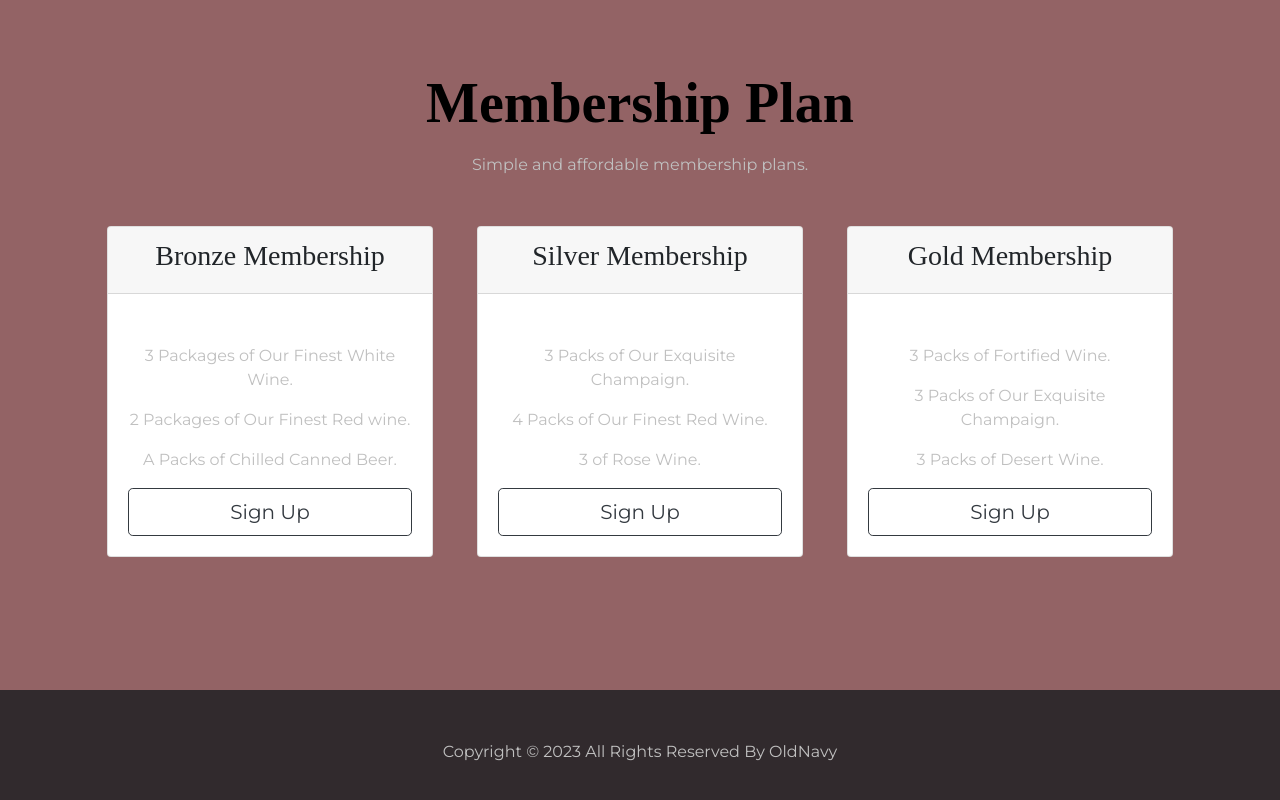
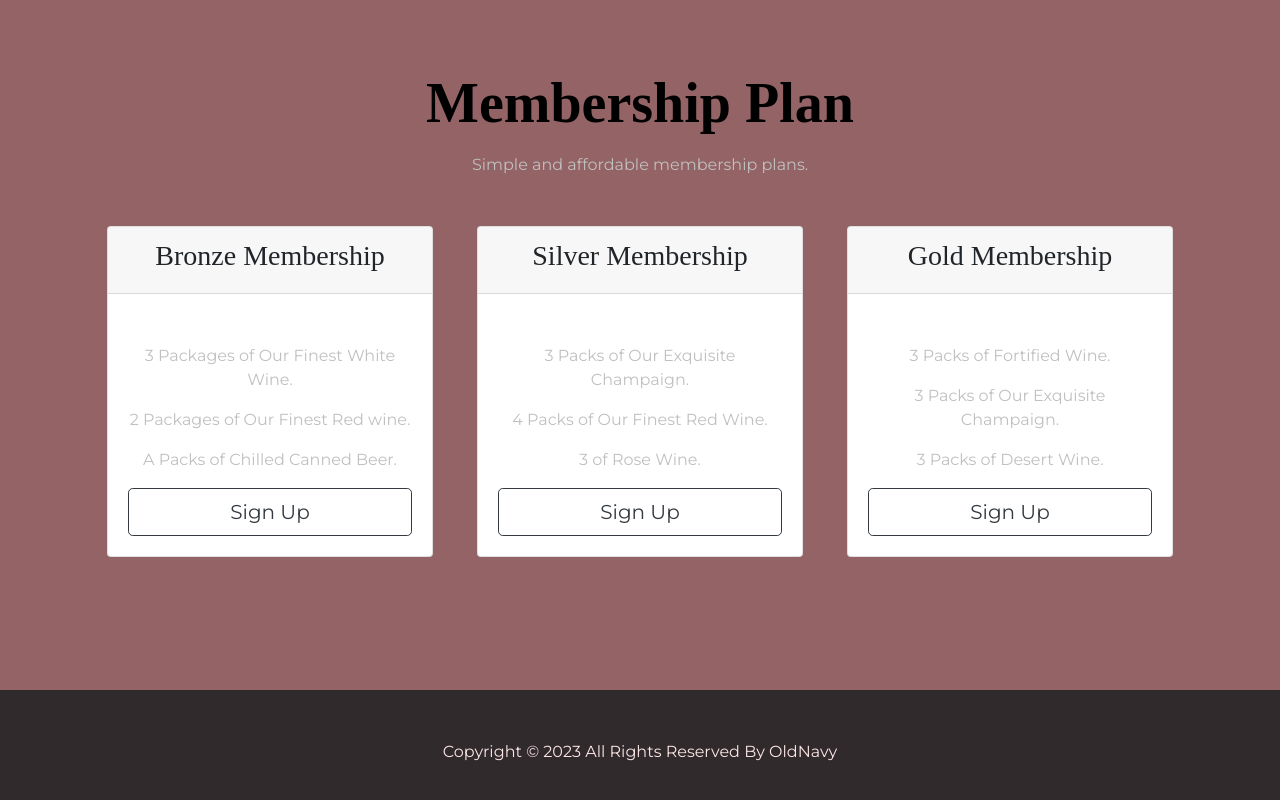
Before and after one commit to Bims19/Wine-Store, a plain HTML site: page index.html in a window 1280 px wide. Shown: the part 1674-2474 px from the top of the page. Drawn offline with nearby package versions, Linux system fonts and the light colour scheme.

Commit message:
Updated footer section
Added -webkit-text-fill-color: #FBE5E5;

```diff
--- a/css/styles.css
+++ b/css/styles.css
@@ -146,5 +146,6 @@ p{
 #footer{
     padding: 50px;
     text-align: center;
+    -webkit-text-fill-color: #FBE5E5;
     background-color: #312a2d;
 }
```
